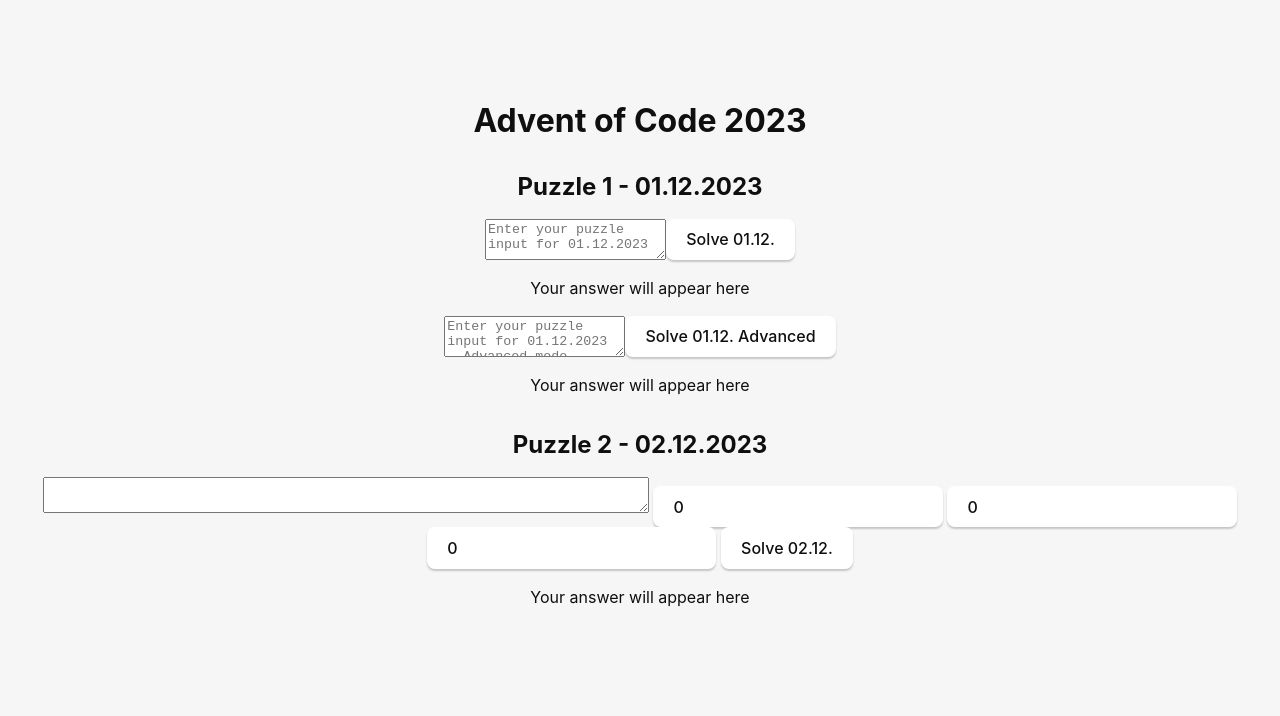
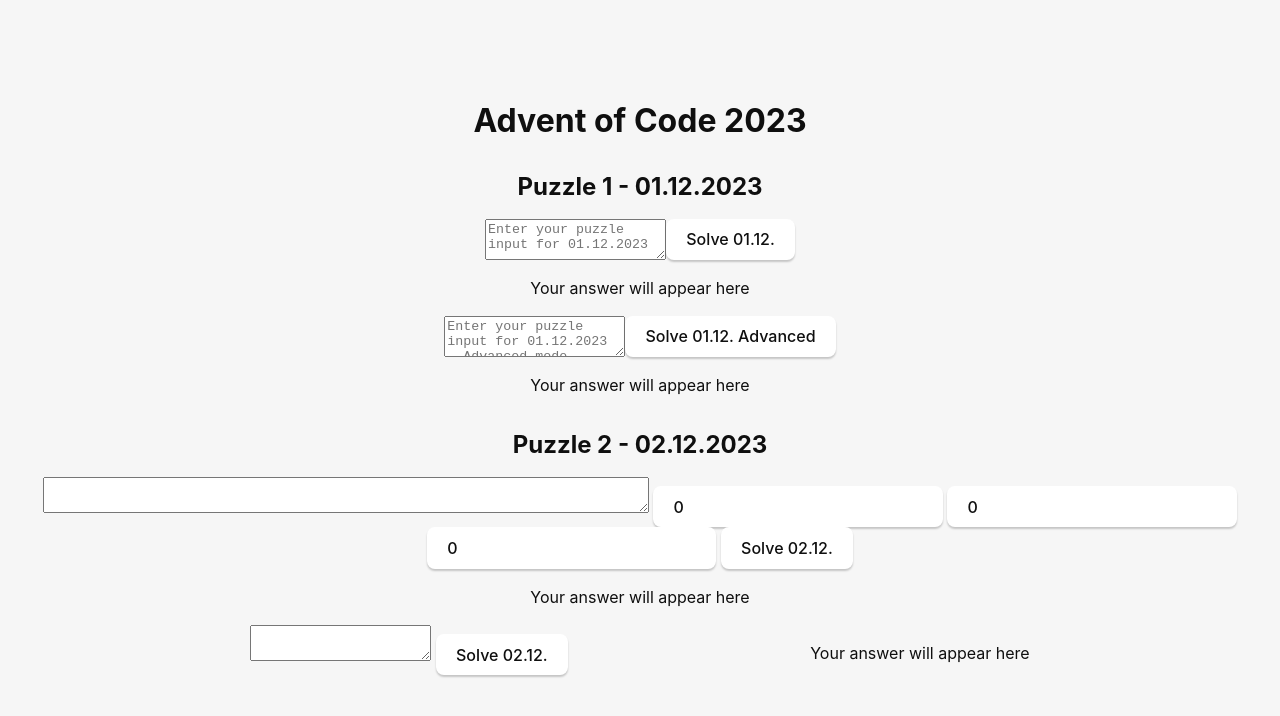
Before and after one commit to plumberpumpkin/AoC23, a Svelte app: page / in a window 1280 px wide. Shown: the top 716 px of the page. Built offline with nearby package versions, Linux system fonts and the light colour scheme.

Commit message:
puzzle 2 - advanced version

```diff
--- a/src/App.svelte
+++ b/src/App.svelte
@@ -3,6 +3,7 @@
   import Puzzle1 from "./lib/Puzzle1.svelte";
   import Puzzle1Advanced from "./lib/Puzzle1Advanced.svelte";
     import Puzzle2 from "./lib/Puzzle2.svelte";
+  import Puzzle2Advanced from "./lib/Puzzle2Advanced.svelte";
 </script>
 
 <main class="container">
@@ -16,6 +17,9 @@
   </div>
   <h2>Puzzle 2 - 02.12.2023</h2>
   <Puzzle2/>
+  <div class="row">
+    <Puzzle2Advanced/>
+  </div>
 
 
 </main>
--- /dev/null
+++ b/src/lib/Puzzle2Advanced.svelte
@@ -0,0 +1,22 @@
+<script>
+    import {invoke}  from "@tauri-apps/api/tauri";
+    import {readText} from "@tauri-apps/api/clipboard";
+
+
+    let input2a;
+    let result2a = "Your answer will appear here";
+
+    async function puzzle2advanced(){
+        result2a = await invoke("puzzle2advanced", { input: input2a })
+    }
+</script>
+
+<div class="row">
+    <form on:submit|preventDefault={puzzle2advanced}>
+        <textarea id="puzzle2a-input" class="input-text-area"  bind:value={input2a}/>
+        <button type="submit">Solve 02.12.</button>
+    </form>
+</div>
+<div class="row">
+    <p class="row">{result2a}</p>
+</div>
```
Also changed, not shown: 1 other file (tests, documents, lock files or other folders).
